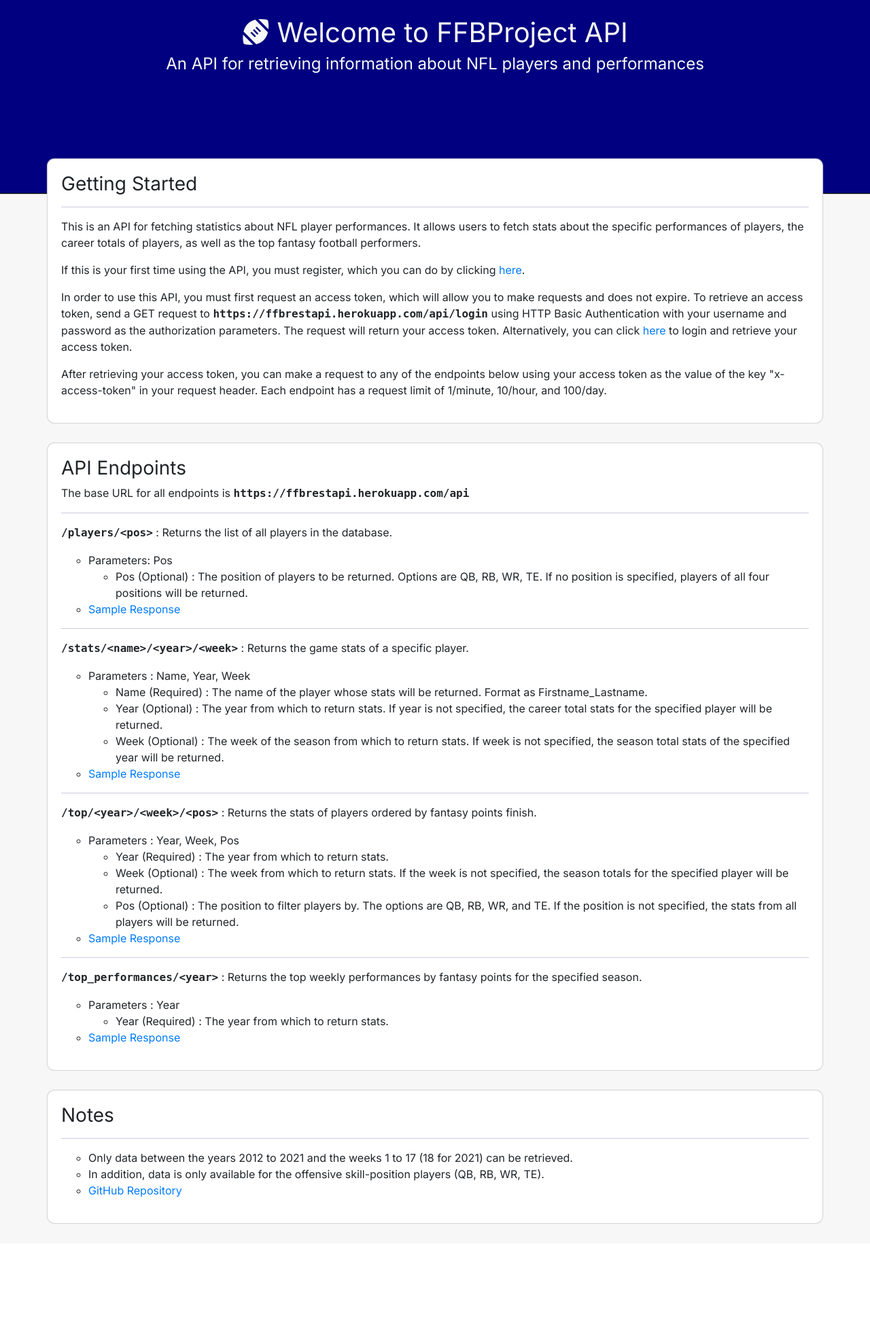
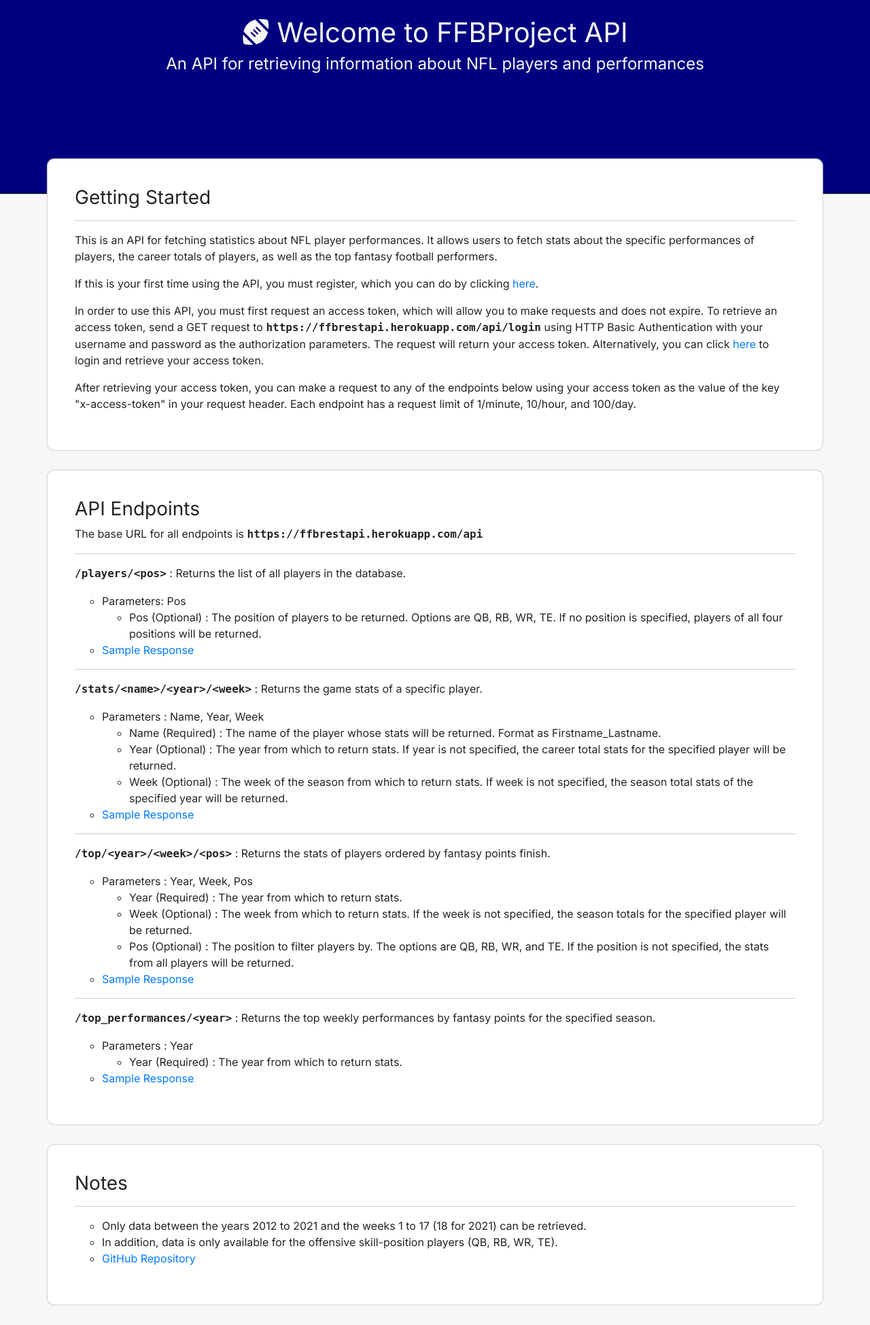
Before and after one commit to n-roth12/Football-REST-API, a Flask app: page / in a window 1280 px wide. Shown: the part 56-2005 px from the top of the page at 68% size. Before the commit the page ends 1856 px from the top, so only its background shows below. Run offline with Flask 2, Linux system fonts and the light colour scheme; some libraries are stand-ins or nearby versions.

Commit message:
Added padding on left and right of content sections on medium to large screens.

```diff
--- a/api/templates/index.html
+++ b/api/templates/index.html
@@ -194,7 +194,11 @@
 			background-color: white;
 			box-shadow: 0px 0px 1px 1px lightgrey;
 			border-radius: 10px;
-			padding: 20px;
+			padding: 40px;
+		}
+		@media all and (min-width: 600px) {
+			margin-left: 30px;
+			margin-right: 30px;
 		}
 		strong {
 			font-family: monospace;
```
